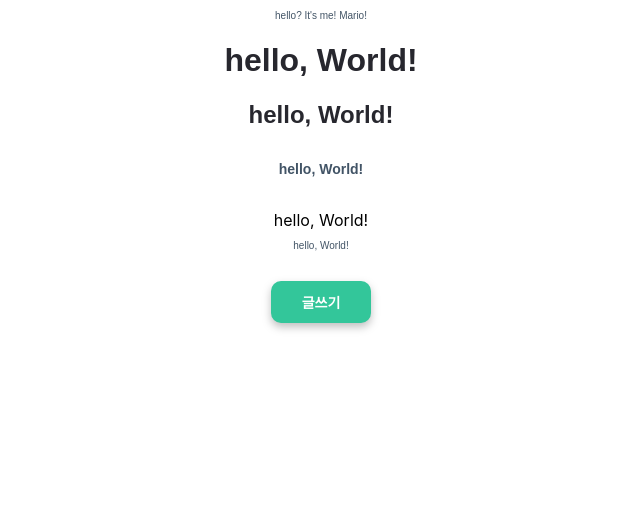
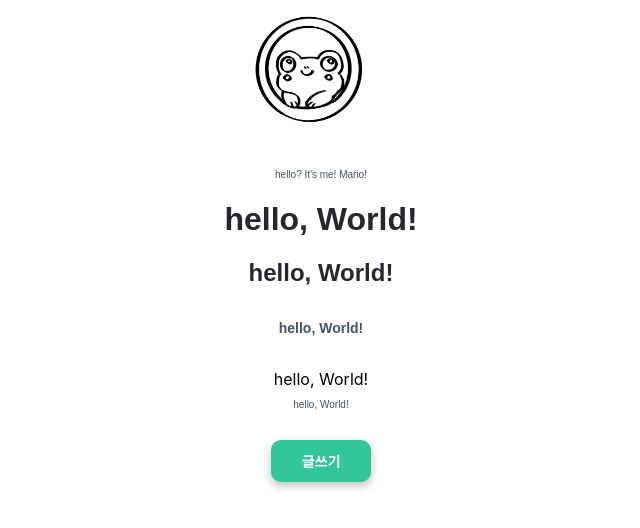
Before and after one commit to Hongjunior/CheongGaeGoRi_front, a React (Create React App) app in the folder cheong_gaegori/: page / in a window 1280 px wide. Shown: the top 528 px of the page, without its empty margins (319-959 px from the left). Built offline with nearby package versions, Linux system fonts and the light colour scheme.

Commit message:
header logo and p

```diff
--- a/cheong_gaegori/src/component/Header.js
+++ b/cheong_gaegori/src/component/Header.js
@@ -2,6 +2,11 @@ import '../index.css'
 
 export default function Header(){
     return(
-        <p>hello? It's me! Mario!</p>
-    )
+        <div>
+            <span className='logo_container'>
+                <img className='logo_image' src='/cheong_logo.jpeg' alt='cute' />
+            </span>
+            <p>hello? It's me! Mario!</p>
+        </div>
+    );
 }
--- a/cheong_gaegori/src/index.css
+++ b/cheong_gaegori/src/index.css
@@ -104,3 +104,13 @@ p{
   font-size: var(--small-button-size);
   color: var(--text---body---dark);
 }
+
+.logo_container {
+  display: inline-block;
+  margin-right: 10px; /* 이미지와 텍스트 사이 여백 조절 */
+}
+
+.logo_image{
+  width: 200px;
+  height: auto;
+}
```
Also changed, not shown: cheong_gaegori/public/cheong_logo.jpeg (added).
